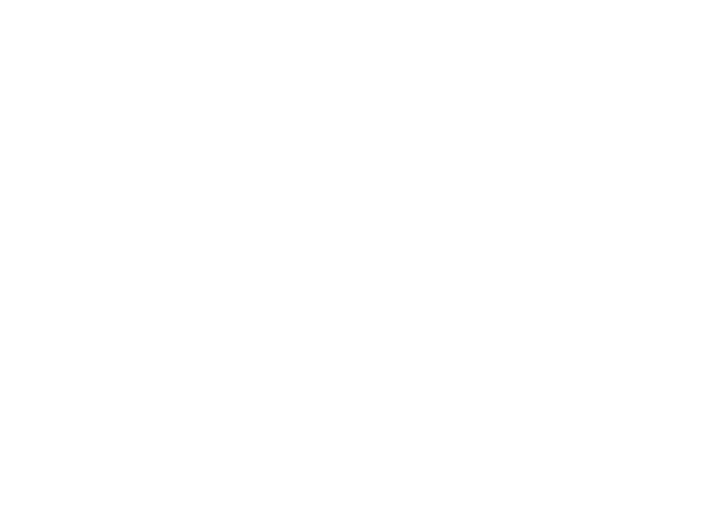
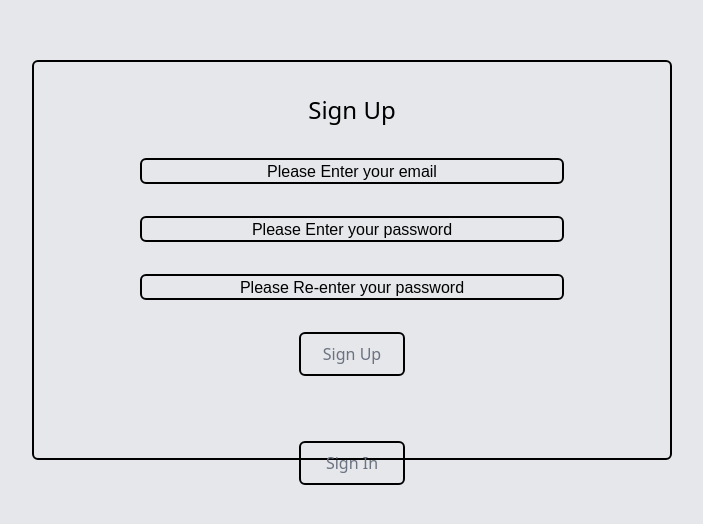
Before and after one commit to CygnusBorjigin/CS411-group-project, a React (Create React App) app in the folder project_ui/: page /register in a window 1280 px wide. Before the commit this address had no page. Shown: the part 180-704 px from the top of the page, without its empty margins (288-991 px from the left). Built offline with nearby package versions, Linux system fonts and the light colour scheme.

Commit message:
finish sign in & signup UI

```diff
--- a/project_ui/src/App.js
+++ b/project_ui/src/App.js
@@ -1,10 +1,14 @@
 import { Routes, Route } from "react-router-dom";
 import LandingPage from "./components/LandingPage";
+import SignIn from "./components/SignIn";
+import SignUp from "./components/SignUp";
 
 function App() {
     return (
         <Routes>
             <Route path={"/"} element={<LandingPage />}></Route>
+            <Route path={"/signin"} element={<SignIn />}></Route>
+            <Route path={"/register"} element={<SignUp />}></Route>
         </Routes>
     )
 }
--- a/project_ui/src/components/LandingPage.jsx
+++ b/project_ui/src/components/LandingPage.jsx
@@ -1,3 +1,4 @@
+import {Link, useNavigate} from "react-router-dom";
 const LandingPage = () => {
     return (
         <div className={"w-screen h-screen bg-gray-200 flex flex-col pt-20"}>
@@ -13,7 +14,11 @@
                         <li>Zhuoyi Wang</li>
                         <li>Divya Bamalwa</li>
                     </ul>
-                    <button className={"mt-10 border-4 border-gray-400 w-1/6 mx-auto rounded-xl text-[20px] font-raleway hover:bg-gray-400"}>Enter Project</button>
+
+                    <Link to={"/signin"} className={"mt-10 border-4 border-gray-400 w-1/6 mx-auto rounded-xl text-[20px] font-raleway hover:bg-gray-400 text-center"}>
+                        Enter Project
+                    </Link>
+
                 </div>
             </div>
         </div>
--- /dev/null
+++ b/project_ui/src/components/SignIn.jsx
@@ -0,0 +1,58 @@
+import {useEffect, useState} from "react";
+import {Link, useNavigate} from "react-router-dom";
+
+const SignIn = () => {
+    const inputStyle = "w-2/3 h-10 border-2 rounded-md border-black mt-8 ml-auto mr-auto bg-transparent text-center text-l text-gray-600 placeholder:text-black placeholder:font-quicksand focus:outline-gray-600";
+    const buttonStyle = "text-center border-2 rounded-md border-gray-700 w-1/6 ml-auto mr-auto mt-8 text-gray-700 py-2 hover:bg-amber-50 hover:text-gray-600 font-raleway";
+    const backgroundStyle = "h-screen w-screen bg-gray-200 flex justify-center";
+    const formStyle = "h-1/2 w-1/2 border-2 border-gray-700 rounded-md mt-60 flex flex-col";
+    const titleStyle = "text-center text-black mt-8 text-2xl font-raleway";
+    const lineStyle = "mt-8 border-dotted w-2/3 ml-auto mr-auto bg-black border-1.5";
+
+    const [userEmail, setUserEmail] = useState("");
+    const [userPassword, setUserPassword] = useState("");
+
+    const handelSignIn = () => {
+
+    }
+
+
+    const handelChange = (event) => {
+        if (event.target.id === "emailInput") setUserEmail(event.target.value);
+        if (event.target.id === "passwordInput") setUserPassword(event.target.value);
+    };
+    return(
+        <div className={backgroundStyle}>
+            <div className={formStyle}>
+                <h1 className={titleStyle}>Sign In</h1>
+                <input
+                    id={"emailInput"}
+                    className={inputStyle}
+                    placeholder={"Please Enter your email"}
+                    onChange={handelChange}
+                    value={userEmail}
+                ></input>
+                <input
+                    id={"passwordInput"}
+                    className={inputStyle}
+                    placeholder={"Please Enter your password"}
+                    onChange={handelChange}
+                    value={userPassword}
+                    type={"password"}
+                ></input>
+                <button
+                    className={buttonStyle}
+                    onClick={handelSignIn}
+                >
+                    Sign In
+                </button>
+
+                <hr className={lineStyle} />
+                <Link to={"/register"} className={buttonStyle}>Sign Up</Link>
+
+            </div>
+        </div>
+    )
+}
+
+export default SignIn;
--- /dev/null
+++ b/project_ui/src/components/SignUp.jsx
@@ -0,0 +1,81 @@
+import {useEffect, useState} from "react";
+import {Link, useNavigate} from "react-router-dom";
+
+const SignUp = (props) => {
+    const inputStyle = "w-2/3 h-10 border-2 rounded-md border-black mt-8 ml-auto mr-auto bg-transparent text-center text-l text-gray-600 placeholder:text-black placeholder:font-quicksand focus:outline-gray-600";
+    const inputStyleMatch = "w-2/3 h-10 border-4 rounded-md mt-8 ml-auto mr-auto bg-transparent text-center text-l text-black placeholder:text-white placeholder:font-quicksand outline-green-300 focus:outline-green-700";
+    const inputStyleNotMatch = "w-2/3 h-10 border-4 rounded-md border-gray-400 mt-8 ml-auto mr-auto bg-transparent text-center text-l text-black placeholder:text-black placeholder:font-quicksand outline-red-300 focus:outline-red-700";
+    const buttonStyle = "text-center border-2 rounded-md border-black w-1/6 ml-auto mr-auto mt-8 text-gray-500 py-2 hover:bg-amber-50 hover:text-gray-600 font-silkscreen";
+    const backgroundStyle = "h-screen w-screen bg-gray-200 flex justify-center";
+    const formStyle = "h-1/2 w-1/2 border-2 rounded-md border-black mt-60 flex flex-col";
+    const titleStyle = "text-center text-black mt-8 text-2xl font-aboreto";
+    const lineStyle = "mt-8 border-dotted w-2/3 ml-auto mr-auto";
+
+    const [userEmail, setUserEmail] = useState("");
+    const [userPassword1, setUserPassword1] = useState("");
+    const [userPassword2, setUserPassword2] = useState("");
+    const [passwordMatch, setPasswordMatch] = useState(true);
+    const [errors, setErrors] = useState([]);
+
+    const navigate = useNavigate();
+
+    const handelChange = (event) => {
+        if (event.target.id === "emailInput") setUserEmail(event.target.value);
+        if (event.target.id === "passwordInput1") setUserPassword1(event.target.value);
+        if (event.target.id === "passwordInput2") setUserPassword2(event.target.value);
+    };
+
+
+    const checkPasswordMatch = () => userPassword1 === userPassword2;
+
+    useEffect(() => {
+        setPasswordMatch(checkPasswordMatch);
+    }, [userPassword2]);
+
+    const handelSignUp = () => {
+
+    }
+
+
+    return(
+        <div className={backgroundStyle}>
+            <div className={formStyle}>
+                <h1 className={titleStyle}>Sign Up</h1>
+                <input
+                    id={"emailInput"}
+                    className={inputStyle}
+                    placeholder={"Please Enter your email"}
+                    onChange={handelChange}
+                    value={userEmail}
+                ></input>
+                <input
+                    id={"passwordInput1"}
+                    className={inputStyle}
+                    placeholder={"Please Enter your password"}
+                    onChange={handelChange}
+                    value={userPassword1}
+                    type={"password"}
+                ></input>
+                <input
+                    id={"passwordInput2"}
+                    className={userPassword1 === "" ? inputStyle : (passwordMatch ? inputStyleMatch : inputStyleNotMatch)}
+                    placeholder={"Please Re-enter your password"}
+                    onChange={handelChange}
+                    type={"password"}
+                ></input>
+
+                <button
+                    className={buttonStyle}
+                    onClick={handelSignUp}
+                >
+                    Sign Up
+                </button>
+
+                <hr className={lineStyle}/>
+                <Link to={"/signin"}  className={buttonStyle}>Sign In</Link>
+            </div>
+        </div>
+    )
+}
+
+export default SignUp;
```
